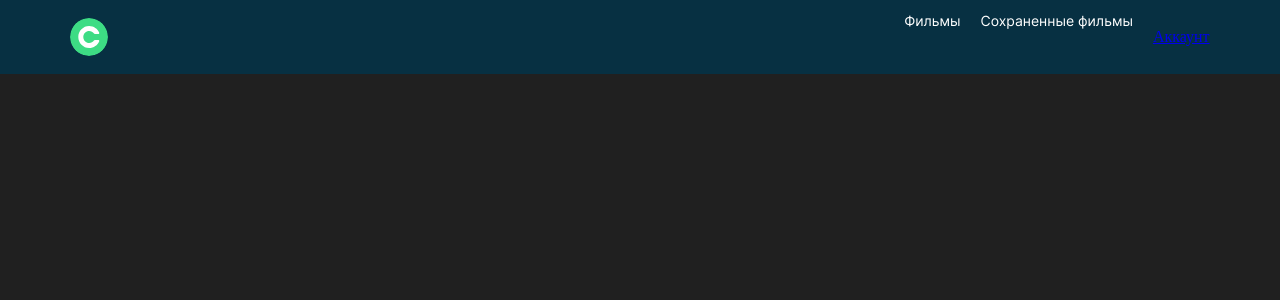
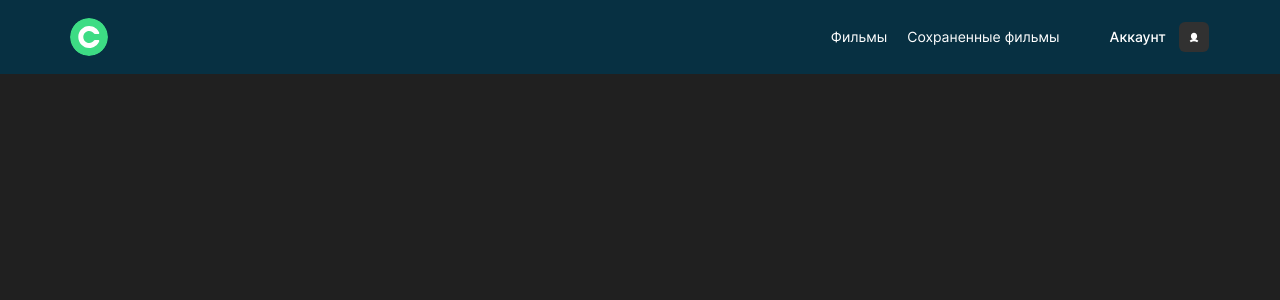
Before and after one commit to tatsenko-m/movies-explorer-frontend, a React (Create React App) app: page / in a window 1280 px wide. Shown: the top 300 px of the page. Built offline with nearby package versions, Linux system fonts and the light colour scheme.

Commit message:
feat: сверстать Navigation для залогиненного состояния

```diff
--- /dev/null
+++ b/src/components/AccountLink/AccountLink.css
@@ -0,0 +1,37 @@
+.account-link {
+  display: flex;
+  min-width: 100px;
+  min-height: 32px;
+  align-items: center;
+  text-decoration: none;
+  opacity: 1;
+  transition: opacity 1s;
+}
+
+.account-link:hover {
+  opacity: 0.7;
+}
+
+.account-link_text {
+  font-family: "Inter", "Arial", sans-serif;
+  font-style: normal;
+  font-weight: 500;
+  font-size: 14px;
+  line-height: 16px;
+  color: #fff;
+  -webkit-font-smoothing: antialiased;
+  -moz-osx-font-smoothing: grayscale;
+  margin: 0 13px 0 0;
+  padding: 0;
+}
+
+.account-link_icon {
+  width: 30px;
+  height: 30px;
+  border-radius: 6px;
+  background-color: #313131;
+  background-image: url(../../images/account-link-icon.svg);
+  background-position: 50%;
+  background-repeat: no-repeat;
+  background-size: 10.38px 10.67px;
+}
--- /dev/null
+++ b/src/components/AccountLink/AccountLink.js
@@ -0,0 +1,13 @@
+import React from 'react';
+import { Link } from 'react-router-dom';
+
+const AccountLink = () => {
+  return (
+    <Link to="/profile" className="account-link">
+      <p className="account-link_text">Аккаунт</p>
+      <div className="account-link_icon"></div>
+    </Link>
+  );
+};
+
+export default AccountLink;
--- a/src/components/Navigation/Navigation.css
+++ b/src/components/Navigation/Navigation.css
@@ -1,5 +1,6 @@
 .navigation {
   display: flex;
+  align-items: center;
   margin: 0;
   padding: 0;
 }
@@ -7,37 +8,10 @@
 .navigation__links {
   display: flex;
   flex-direction: row;
-  margin: 0;
+  margin: 0 50px 0 0;
   padding: 0;
   list-style: none;
-}
-
-.navigation__item {
-  display: block;
-  font-family: "Inter", "Arial", sans-serif;
-  font-style: normal;
-  font-weight: 400;
-  font-size: 14px;
-  line-height: 18px;
-  text-decoration: none;
-  text-align: right;
-  color: #fff;
-  -webkit-font-smoothing: antialiased;
-  -moz-osx-font-smoothing: grayscale;
-  margin: 0;
-  padding: 0;
-  opacity: 1;
-  transition: opacity 1s;
-}
-
-.navigation__item {
-  display: block;
-  margin: 0 20px 0 0;
-  padding: 0;
-}
-
-.navigation__item:first-child {
-  display: none;
+  column-gap: 20px;
 }
 
 .navigation__link {
@@ -60,9 +34,3 @@
 .navigation__link:hover {
   opacity: 0.7;
 }
-
-@media (max-width: 768px) {
-  .navigation__item:first-child {
-    display: block;
-  }
-}
--- a/src/components/Navigation/Navigation.js
+++ b/src/components/Navigation/Navigation.js
@@ -1,5 +1,6 @@
 import React from 'react';
 import { Link } from 'react-router-dom';
+import AccountLink from '../AccountLink/AccountLink';
 
 const Navigation = ({ loggedIn }) => {
   return (
@@ -8,19 +9,13 @@ const Navigation = ({ loggedIn }) => {
           <>
             <ul className="navigation__links">
               <li className="navigation__item">
-                <Link to="/" className="navigation__link">Главная</Link>
-              </li>
-              <li className="navigation__item">
                 <Link to="/movies" className="navigation__link">Фильмы</Link>
               </li>
               <li className="navigation__item">
                 <Link to="/saved-movies" className="navigation__link">Сохраненные фильмы</Link>
               </li>
             </ul>
-            <Link to="/profile" className="navigation__account-btn">
-              <p className="navigation__account-btn-text">Аккаунт</p>
-              <div className="navigation__account-btn-icon"></div>
-            </Link>
+            <AccountLink />
           </>
         ) : (
           <>
--- a/src/index.css
+++ b/src/index.css
@@ -3,6 +3,7 @@
 
 @import url(./components/Header/Header.css);
 @import url(./components/Navigation/Navigation.css);
+@import url(./components/AccountLink/AccountLink.css);
 
 body {
   background-color: #202020;
```
Also changed, not shown: src/images/account-link-icon.svg (added).
